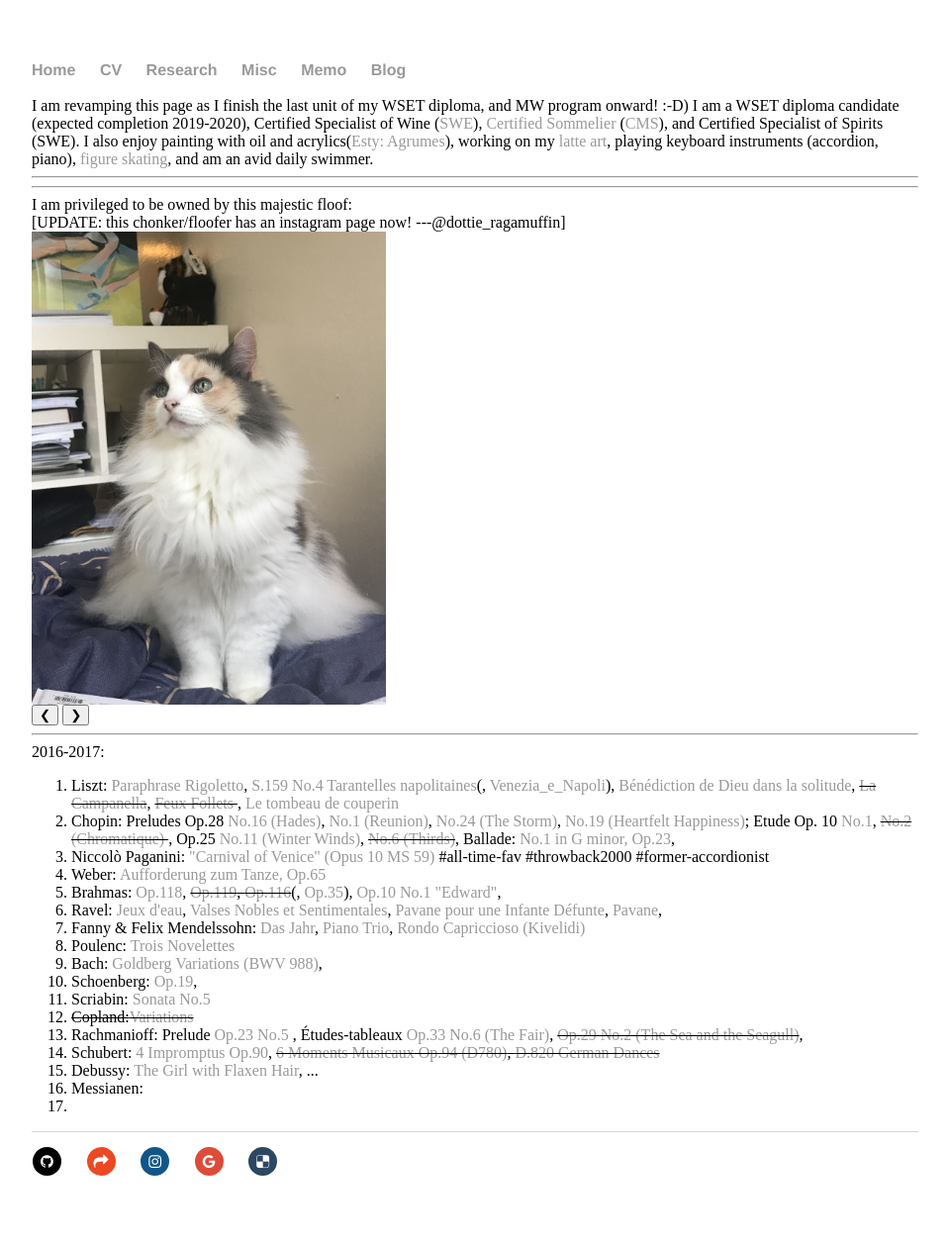
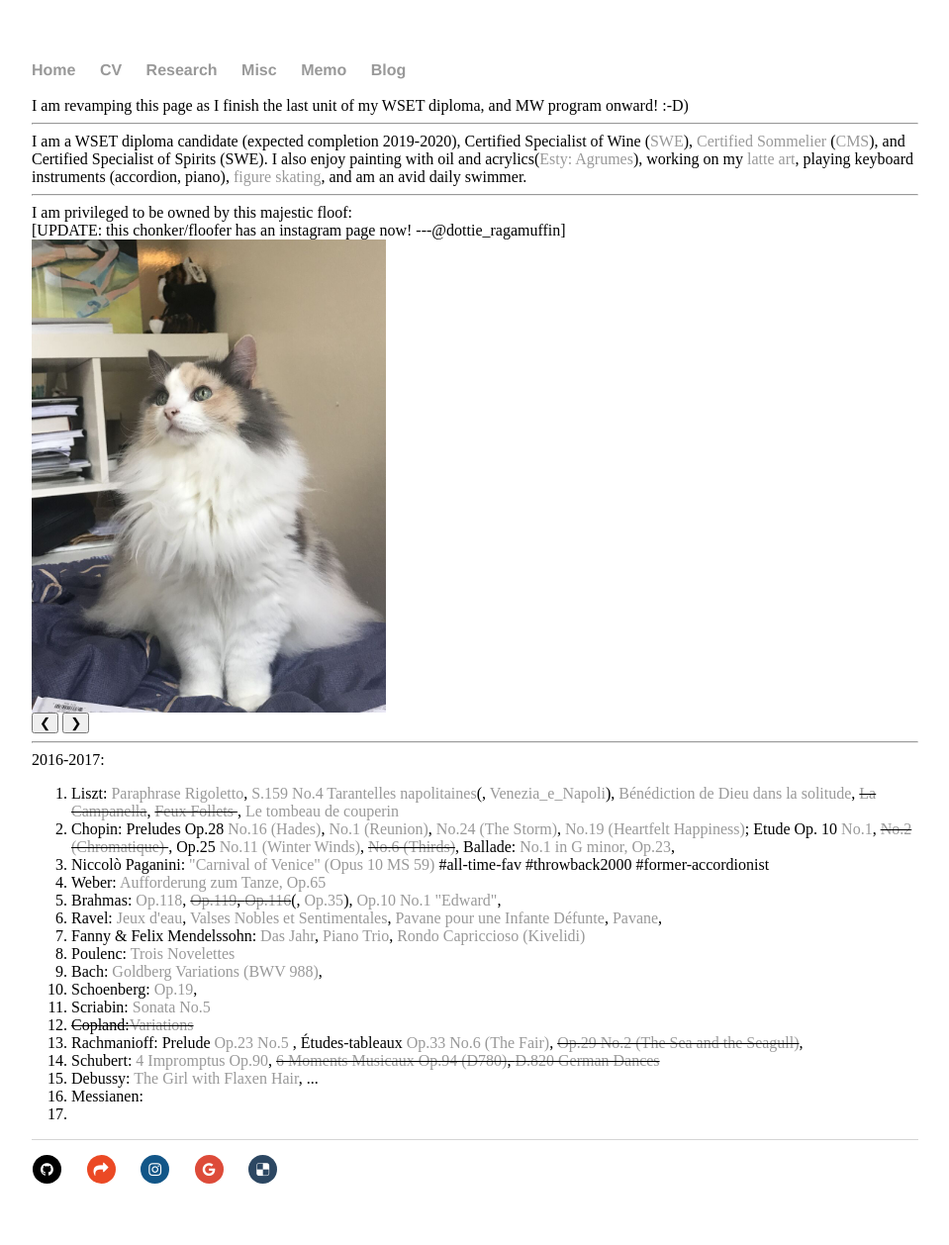
Before and after one commit to shenglih/shenglih.github.io, a Jekyll site: the page built from misc/index.html, in a window 1280 px wide. Shown: the whole page at 99% size, without its empty margins (160-1119 px from the left). Built offline with Jekyll 4.4.1, drawn with Linux system fonts in a browser that asks for light colours; comment, search, counter and statistics services are not loaded.

Commit message:
Update index.html

```diff
--- a/misc/index.html
+++ b/misc/index.html
@@ -6,6 +6,7 @@ title: Shengli Hu, Misc
 
 <div class="blurb">
 	I am revamping this page as I finish the last unit of my WSET diploma, and MW program onward! :-D)
+		<hr>
 
 	I am a WSET diploma candidate (expected completion 2019-2020), Certified Specialist of Wine (<a href="http://www.societyofwineeducators.org/">SWE</a>),
 	<a href="https://delectable.com/@meredithhu">Certified Sommelier</a> (<a href="https://www.mastersommeliers.org">CMS</a>), and Certified Specialist of Spirits (SWE).
@@ -14,7 +15,7 @@ title: Shengli Hu, Misc
 	<hr>
 <!--I maintain <a href="/misc/wine_links.html">a resource page</a> for wine professionals and serious enthusiasts studying towards WSET diploma (-> MW) and advanced somm (-> MS)--- I will update this frequently as I study along.<br>
 I am also hosting weekly/biweekly blind tastings in Manhattan Midtown West --- if you are seriously interested and at the level equivalent to certified somm and above, please don't hesitate to join! We offer a variety of cheese, mysterious wines at the end, the company of a supermodel cat, and a great view of the midtown skyline! Cheers!-->
-	<hr>
+
 
 	I am privileged to be owned by this majestic floof:<br>
 [UPDATE: this chonker/floofer has an instagram page now! ---@dottie_ragamuffin]
```
